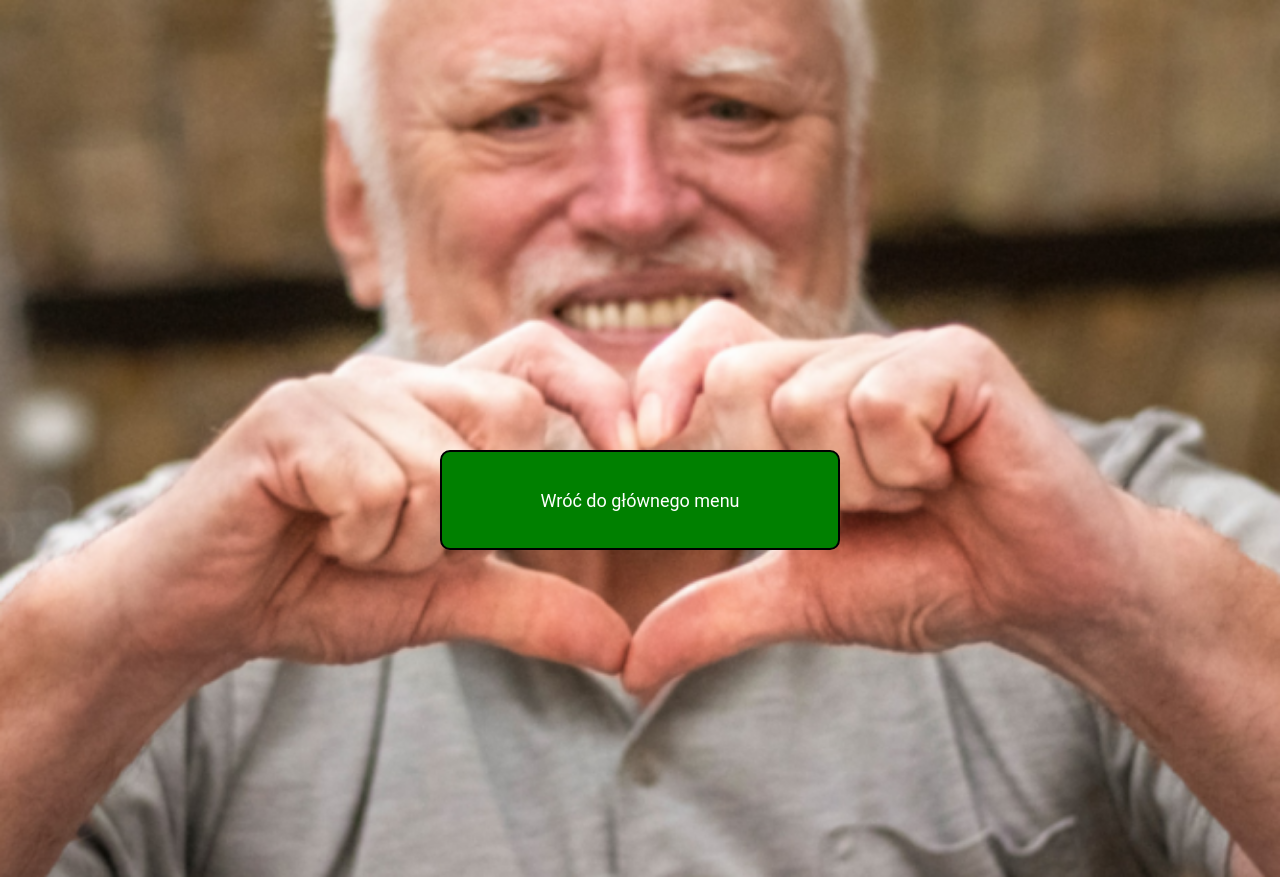
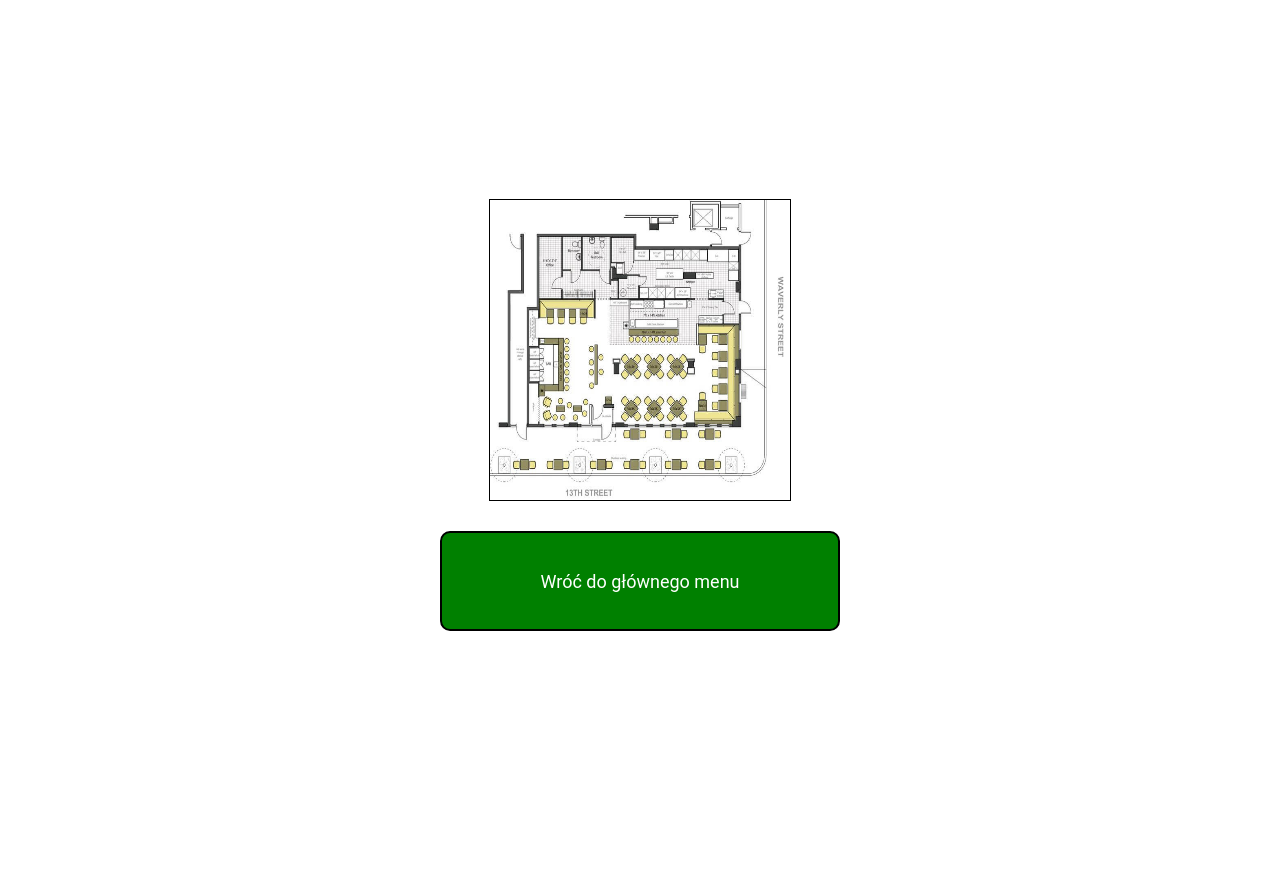
Before and after one commit to KrzysztofiniOWO/projekt_multimedialne, a Django app: page /kelner_map in a window 1280 px wide. After the commit the page ends 631 px from the top, so only its background shows below. Run offline with Django 4.2, Linux system fonts and the light colour scheme.

Commit message:
Added better map site

```diff
--- a/templates/Users/kelner_map.html
+++ b/templates/Users/kelner_map.html
@@ -1,19 +1,96 @@
 {% load static %}
 
 <!DOCTYPE html>
-<html>
+<html lang="en">
 <head>
+    <meta charset="UTF-8">
     <title>Your Webpage</title>
-    <link rel="stylesheet" href="{% static '../static/style.css' %}">
+    {% load static %}
+    <link rel="stylesheet" href="{% static 'style.css' %}">
+    <style>
+        .container {
+            text-align: center; /* Center container contents */
+            display: flex; /* Use flexbox layout */
+            justify-content: center; /* Center horizontally */
+            align-items: center; /* Center vertically */
+            height: 100vh; /* Use the full height of the viewport */
+            flex-direction: column; /* Stack children vertically */
+        }
+
+        #mapImage {
+            cursor: pointer;
+            width: 300px; /* Adjust the size of the thumbnail */
+            height: 300px;
+            border: 1px solid #000; /* Optional: adds a border around the thumbnail */
+            margin-bottom: -200px;
+        }
+
+        /* The Modal (background) */
+        .modal {
+            display: none; /* Hidden by default */
+            position: fixed; /* Stay in place */
+            z-index: 1; /* Sit on top */
+            left: 0;
+            top: 0;
+            width: 100%; /* Full width */
+            height: 100%; /* Full height */
+            overflow: auto; /* Enable scroll if needed */
+            background-color: rgb(0,0,0); /* Fallback color */
+            background-color: rgba(0,0,0,0.9); /* Black w/ opacity */
+            padding-top: 200px; /* Location of the box */
+        }
+
+        /* The Close Button */
+        .close {
+            position: absolute;
+            top: 15px;
+            right: 35px;
+            color: #f1f1f1;
+            font-size: 40px;
+            font-weight: bold;
+            cursor: pointer;
+        }
+    </style>
 </head>
 <body>
+
 <div class="container">
-        <img class="header-image" src="{% static 'mapa.png' %}" alt="Duże Zdjęcie">
+    <img id="mapImage" src="{% static 'mapa.jpg' %}" alt="Map Thumbnail">
+
+    <!-- The Modal -->
+    <div id="myModal" class="modal">
+        <span class="close">&times;</span>
+        <img class="modal-content" id="img01">
+    </div>
+
     <div class="centered-buttons">
         <a href="{% url 'kelner_go_back_action' %}">
             <button class="green-button">Wróć do głównego menu</button>
         </a>
     </div>
 </div>
+
+<script>
+// Get the modal
+var modal = document.getElementById("myModal");
+
+// Get the image and insert it inside the modal - use its "alt" text as a caption
+var img = document.getElementById("mapImage");
+var modalImg = document.getElementById("img01");
+img.onclick = function(){
+  modal.style.display = "block";
+  modalImg.src = this.src;
+  modalImg.alt = this.alt;
+}
+
+// Get the <span> element that closes the modal
+var span = document.getElementsByClassName("close")[0];
+
+// When the user clicks on <span> (x), close the modal
+span.onclick = function() {
+  modal.style.display = "none";
+}
+</script>
+
 </body>
 </html>
```
Also changed, not shown: static/mapa.jpg (added), static/mapa.png (deleted). Lines whose indentation alone changed are shown as unchanged.
